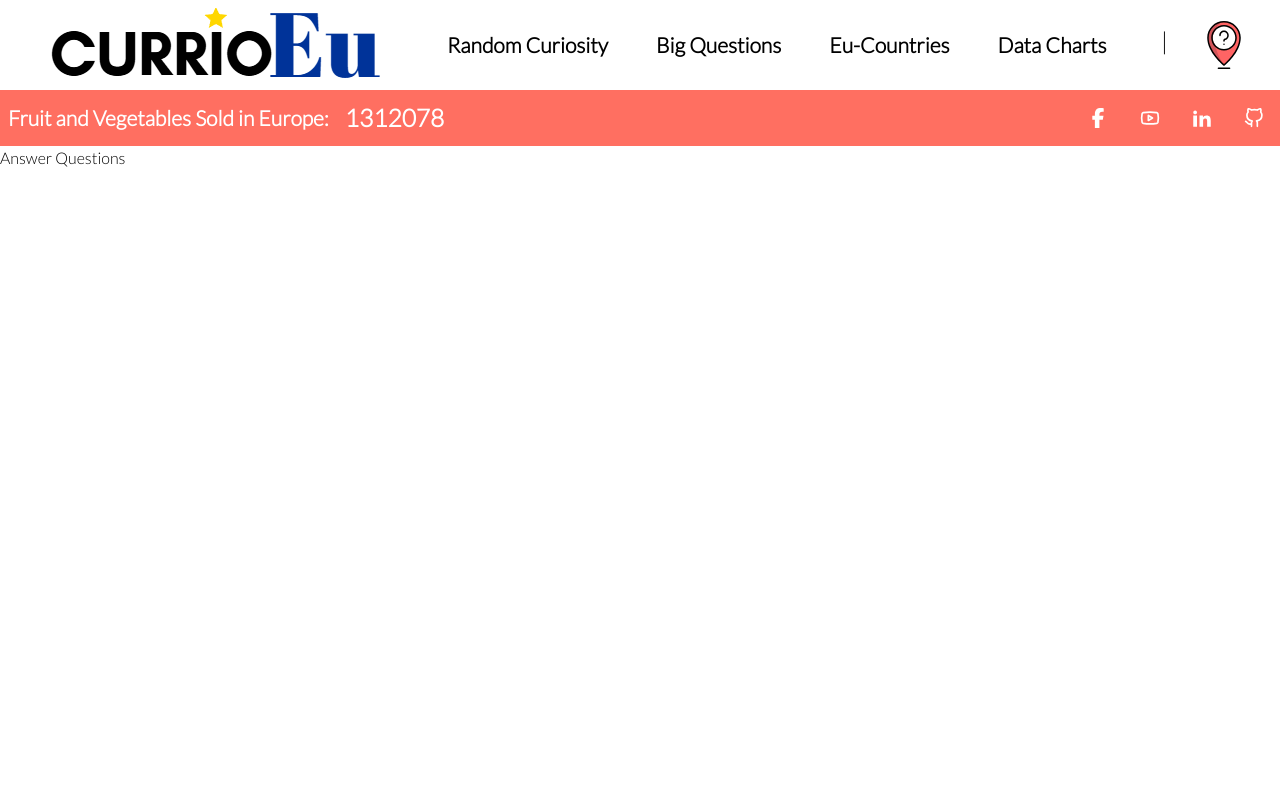
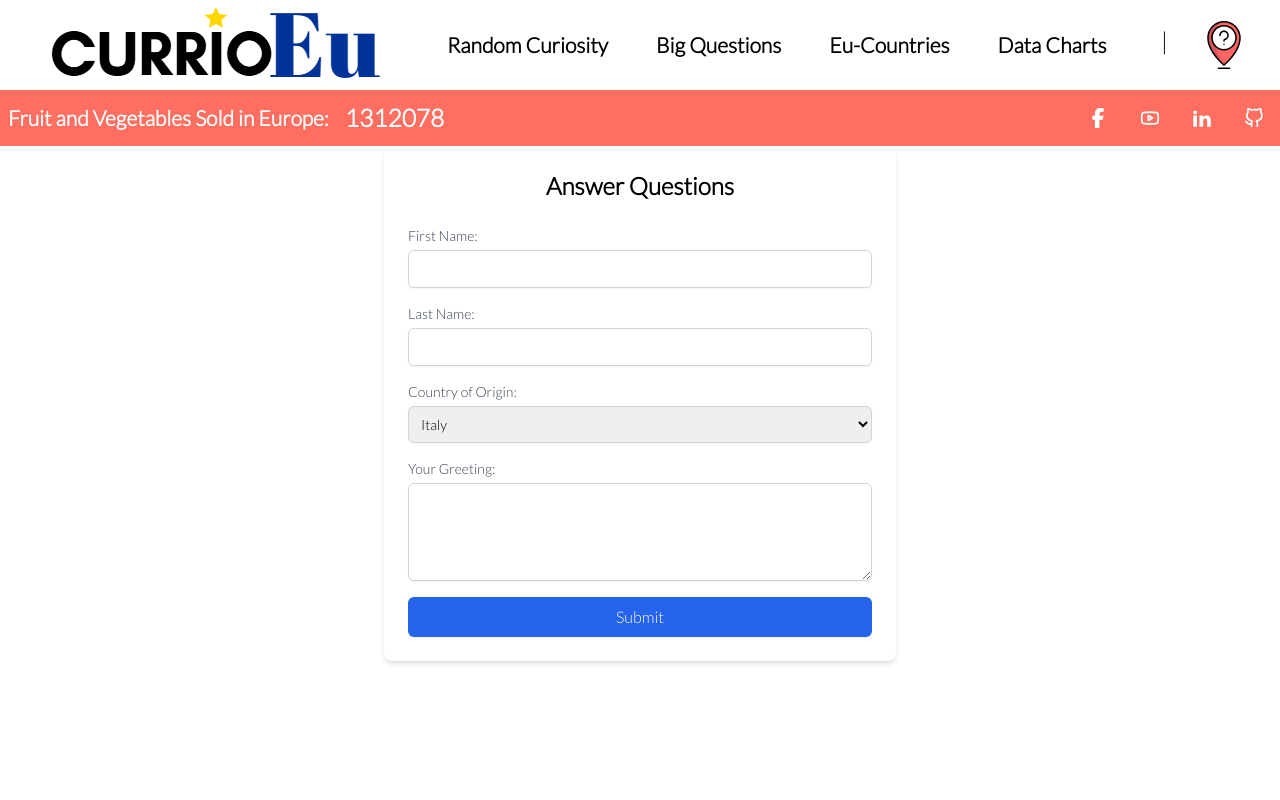
Before and after one commit to StefanHritcu/CurioEU, a React (Vite) app in the folder frontend/: page /answer-questions in a window 1280 px wide. Shown: the top 800 px of the page. Built offline with nearby package versions, Linux system fonts and the light colour scheme.

Commit message:
feat: I finish my last project for this YEAR

```diff
--- a/frontend/package.json
+++ b/frontend/package.json
@@ -11,6 +11,7 @@
   },
   "dependencies": {
     "@reduxjs/toolkit": "^2.4.0",
+    "@supabase/supabase-js": "^2.47.10",
     "framer-motion": "^11.13.1",
     "react": "^18.3.1",
     "react-dom": "^18.3.1",
@@ -18,6 +19,7 @@
     "react-icons": "^5.4.0",
     "react-redux": "^9.1.2",
     "react-router-dom": "^7.0.2",
+    "recharts": "^2.15.0",
     "typescript": "^5.7.2"
   },
   "devDependencies": {
--- a/frontend/src/App.tsx
+++ b/frontend/src/App.tsx
@@ -2,6 +2,7 @@ import React, { lazy as ReactLazy, Suspense, useEffect, useState } from "react";
 import Header from "./Header";
 import ToggleMenu from "./ToggleMenu";
 import { Route, Routes } from "react-router-dom";
+import Footer from "./Footer";
 
 const Homepage = ReactLazy(() => import("./Homepage"));
 const RandomCuriosity = ReactLazy(() => import("./pages/RandomCuriosity"));
@@ -27,13 +28,13 @@ const App: React.FC = () => {
   }, []);
 
   return (
-    <div>
+    <div className="relative">
       <header>
         <Header isScrolled={isScrolledToTop} />
       </header>
       <ToggleMenu />
 
-      <main>
+      <main className="min-h-screen">
         <Routes>
           <Route
             path="/"
@@ -85,7 +86,8 @@ const App: React.FC = () => {
           />
         </Routes>
       </main>
-      <footer></footer>
+
+      <Footer />
     </div>
   );
 };
--- /dev/null
+++ b/frontend/src/Footer.tsx
@@ -0,0 +1,15 @@
+import React from "react";
+
+const Footer: React.FC = () => {
+  return (
+    <footer className="bg-second-bg text-white py-4">
+      <div className="container mx-auto text-center">
+        <p className="text-sm md:text-base">
+          &copy; {new Date().getFullYear()} Stefan Hritcu. All Rights Reserved.
+        </p>
+      </div>
+    </footer>
+  );
+};
+
+export default React.memo(Footer);
--- a/frontend/src/HomepageNews.tsx
+++ b/frontend/src/HomepageNews.tsx
@@ -1,5 +1,5 @@
 import React, { useEffect, useState } from "react";
-import mainNewsImage from "./assets/homepageImages/mainNews.jpg";
+import mainNewsImage from "./assets/random20imgId/img2.png";
 import Typography from "./Typography";
 import { FourLastNewsHomePageData } from "./dataJSON/FourLastNewsHomePageData";
 
--- a/frontend/src/pages/AnswerQuestions.tsx
+++ b/frontend/src/pages/AnswerQuestions.tsx
@@ -1,10 +1,141 @@
-import React from "react";
+import React, { useState } from "react";
+import { motion } from "framer-motion";
+import { createClient } from "@supabase/supabase-js";
+
+// Supabase client setup
+const supabaseUrl = "https://your-supabase-url.supabase.co";
+const supabaseKey = "your-supabase-anon-key";
+const supabase = createClient(supabaseUrl, supabaseKey);
 
 const AnswerQuestions: React.FC = () => {
+  const [formData, setFormData] = useState({
+    firstName: "",
+    lastName: "",
+    country: "",
+    greeting: "",
+  });
+
+  const [status, setStatus] = useState<string | null>(null);
+
+  const handleChange = (
+    e: React.ChangeEvent<
+      HTMLInputElement | HTMLSelectElement | HTMLTextAreaElement
+    >
+  ) => {
+    const { name, value } = e.target;
+    setFormData((prev) => ({ ...prev, [name]: value }));
+  };
+
+  const handleSubmit = async (e: React.FormEvent) => {
+    e.preventDefault();
+    try {
+      const { data, error } = await supabase
+        .from("greetings")
+        .insert([formData]);
+      if (error) throw error;
+      setStatus("Success! Your data has been submitted.");
+      setFormData({ firstName: "", lastName: "", country: "", greeting: "" });
+    } catch (err) {
+      setStatus("Error: Unable to submit your data.");
+    }
+  };
+
   return (
-    <>
-      <div>Answer Questions</div>
-    </>
+    <motion.div
+      initial={{ opacity: 0, y: 20 }}
+      animate={{ opacity: 1, y: 0 }}
+      transition={{ duration: 0.8 }}
+      className="max-w-lg mx-auto p-6 bg-white shadow-md rounded-lg"
+    >
+      <h2 className="text-center text-2xl font-bold mb-6">Answer Questions</h2>
+      <form onSubmit={handleSubmit} className="flex flex-col gap-4">
+        <div>
+          <label
+            htmlFor="firstName"
+            className="block text-sm font-medium text-gray-700"
+          >
+            First Name:
+          </label>
+          <input
+            type="text"
+            id="firstName"
+            name="firstName"
+            value={formData.firstName}
+            onChange={handleChange}
+            required
+            className="mt-1 block w-full p-2 border border-gray-300 rounded-md shadow-sm focus:ring-blue-500 focus:border-blue-500 sm:text-sm"
+          />
+        </div>
+        <div>
+          <label
+            htmlFor="lastName"
+            className="block text-sm font-medium text-gray-700"
+          >
+            Last Name:
+          </label>
+          <input
+            type="text"
+            id="lastName"
+            name="lastName"
+            value={formData.lastName}
+            onChange={handleChange}
+            required
+            className="mt-1 block w-full p-2 border border-gray-300 rounded-md shadow-sm focus:ring-blue-500 focus:border-blue-500 sm:text-sm"
+          />
+        </div>
+        <div>
+          <label
+            htmlFor="country"
+            className="block text-sm font-medium text-gray-700"
+          >
+            Country of Origin:
+          </label>
+          <select
+            id="country"
+            name="country"
+            value={formData.country}
+            onChange={handleChange}
+            required
+            className="mt-1 block w-full p-2 border border-gray-300 rounded-md shadow-sm focus:ring-blue-500 focus:border-blue-500 sm:text-sm"
+          >
+            <option value="Italy">Italy</option>
+            <option value="Romania">Romania</option>
+            <option value="France">France</option>
+            <option value="Belgium">Belgium</option>
+            <option value="Germany">Germany</option>
+            <option value="Ireland">Ireland</option>
+            <option value="Other">Other</option>
+          </select>
+        </div>
+        <div>
+          <label
+            htmlFor="greeting"
+            className="block text-sm font-medium text-gray-700"
+          >
+            Your Greeting:
+          </label>
+          <textarea
+            id="greeting"
+            name="greeting"
+            value={formData.greeting}
+            onChange={handleChange}
+            required
+            className="mt-1 block w-full p-2 border border-gray-300 rounded-md shadow-sm focus:ring-blue-500 focus:border-blue-500 sm:text-sm"
+            rows={4}
+          />
+        </div>
+        <motion.button
+          type="submit"
+          whileHover={{ scale: 1.05 }}
+          whileTap={{ scale: 0.95 }}
+          className="w-full py-2 px-4 bg-blue-600 text-white font-medium rounded-md shadow-sm hover:bg-blue-700 focus:outline-none focus:ring-2 focus:ring-offset-2 focus:ring-blue-500"
+        >
+          Submit
+        </motion.button>
+        {status && <p className="text-center text-sm mt-4">{status}</p>}
+      </form>
+    </motion.div>
   );
 };
+
 export default React.memo(AnswerQuestions);
--- a/frontend/src/pages/DataCharts.tsx
+++ b/frontend/src/pages/DataCharts.tsx
@@ -1,10 +1,115 @@
 import React from "react";
+import {
+  LineChart,
+  Line,
+  XAxis,
+  YAxis,
+  CartesianGrid,
+  Tooltip,
+  ResponsiveContainer,
+} from "recharts";
+import { motion } from "framer-motion";
 
-const DataChart: React.FC = () => {
+// Sample data for GDP (in billion USD)
+const data = [
+  {
+    year: "2020",
+    Italy: 1886,
+    Romania: 248,
+    France: 2603,
+    Belgium: 521,
+    Germany: 3806,
+    Ireland: 450,
+  },
+  {
+    year: "2021",
+    Italy: 2101,
+    Romania: 284,
+    France: 2935,
+    Belgium: 594,
+    Germany: 4256,
+    Ireland: 500,
+  },
+  {
+    year: "2022",
+    Italy: 2256,
+    Romania: 300,
+    France: 3032,
+    Belgium: 600,
+    Germany: 4457,
+    Ireland: 550,
+  },
+  {
+    year: "2023",
+    Italy: 2300,
+    Romania: 320,
+    France: 3100,
+    Belgium: 610,
+    Germany: 4500,
+    Ireland: 580,
+  },
+];
+
+const DataCharts: React.FC = () => {
   return (
-    <>
-      <div>Data Charts</div>
-    </>
+    <motion.div
+      initial={{ opacity: 0, y: 20 }}
+      animate={{ opacity: 1, y: 0 }}
+      transition={{ duration: 0.8 }}
+      style={{ width: "100%", height: "400px" }}
+    >
+      <h2 style={{ textAlign: "center", marginBottom: "20px" }}>
+        GDP Growth (2020 - 2024)
+      </h2>
+      <ResponsiveContainer width="100%" height="100%">
+        <LineChart
+          data={data}
+          margin={{ top: 10, right: 30, left: 0, bottom: 0 }}
+        >
+          <CartesianGrid strokeDasharray="3 3" />
+          <XAxis dataKey="year" />
+          <YAxis />
+          <Tooltip />
+          <Line
+            type="monotone"
+            dataKey="Italy"
+            stroke="#FF5733"
+            strokeWidth={2}
+          />
+          <Line
+            type="monotone"
+            dataKey="Romania"
+            stroke="#33FF57"
+            strokeWidth={2}
+          />
+          <Line
+            type="monotone"
+            dataKey="France"
+            stroke="#3357FF"
+            strokeWidth={2}
+          />
+          <Line
+            type="monotone"
+            dataKey="Belgium"
+            stroke="#FF33A1"
+            strokeWidth={2}
+          />
+          <Line
+            type="monotone"
+            dataKey="Germany"
+            stroke="#FFC300"
+            strokeWidth={2}
+          />
+          <Line
+            type="monotone"
+            dataKey="Ireland"
+            stroke="#DA33FF"
+            strokeWidth={2}
+          />
+        </LineChart>
+      </ResponsiveContainer>
+    </motion.div>
   );
 };
-export default React.memo(DataChart);
+
+export default React.memo(DataCharts);
```
Also changed, not shown: 1 other file (tests, documents, lock files or other folders).
